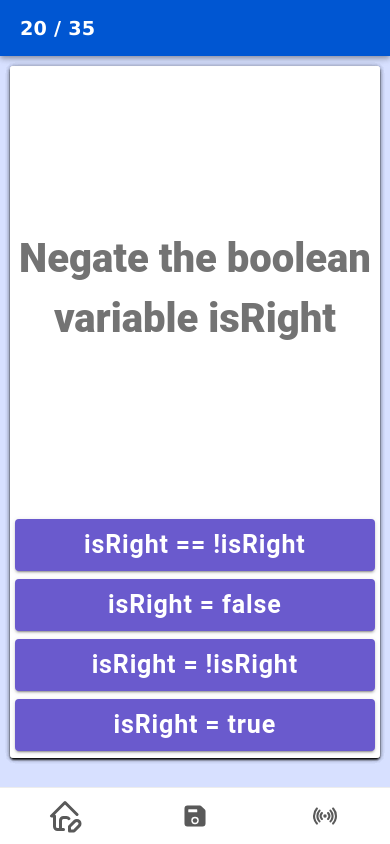
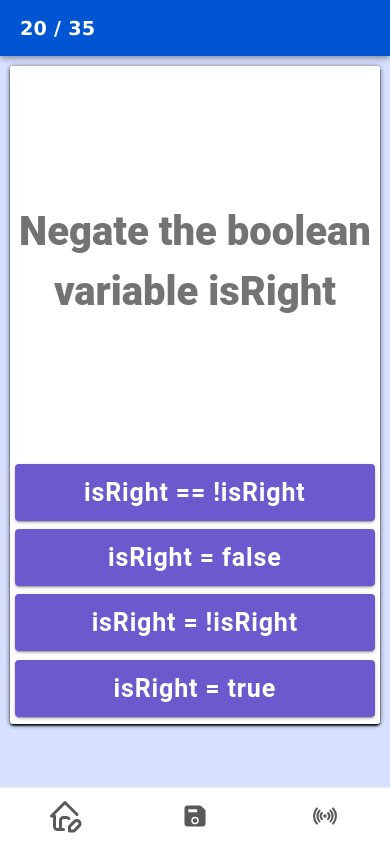
Before and after one commit to educational-technology-collective/Ambient_Learning, a React (Vite) app: page /cardscreen in a window 390 px wide. Built offline with nearby package versions, Linux system fonts and the light colour scheme.

Commit message:
Adjust View on phone

```diff
--- a/src/MCQComponents/Choices.css
+++ b/src/MCQComponents/Choices.css
@@ -2,5 +2,5 @@
   display: flex;
   flex-direction: column;
   margin: 0.2rem 0.2rem;
-  height: 35%;
+  height: 40%;
 }
--- a/src/MCQComponents/MCQCard.css
+++ b/src/MCQComponents/MCQCard.css
@@ -1,6 +1,6 @@
 .mcqcard-wrapper {
   position: absolute;
-  height: 82%;
+  height: 90%;
   width: 100%;
 }
 
@@ -13,7 +13,7 @@
 
 .mcqcard-content {
   justify-content: center;
-  height: 65%;
+  height: 60%;
   align-items: center;
   display: flex;
 }
--- a/src/QAComponents/QACard.css
+++ b/src/QAComponents/QACard.css
@@ -1,6 +1,6 @@
 .qacard-wrapper {
   position: absolute;
-  height: 82%;
+  height: 90%;
   width: 100%;
 }
 
--- a/src/pages/CardScreen.css
+++ b/src/pages/CardScreen.css
@@ -5,7 +5,7 @@
 }
 
 .card-stacker {
-  height: 90%;
+  height: 100%;
 }
 
 .page-content {
--- a/src/pages/CardScreen.tsx
+++ b/src/pages/CardScreen.tsx
@@ -31,7 +31,6 @@ const CardScreen: React.FC = () => {
 
       <IonContent
         className="page-content"
-        fullscreen
         scrollY={false}
       >
 
```
Also changed, not shown: 22 other files (tests, documents, lock files or other folders).
